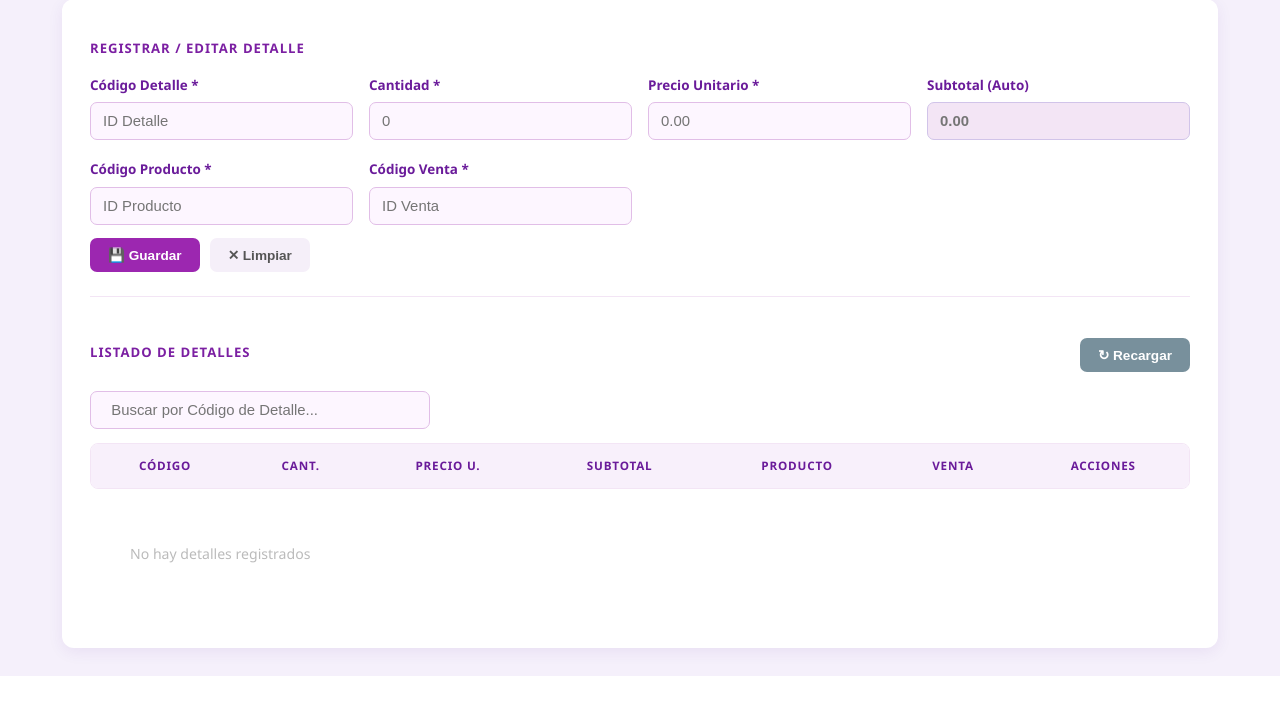
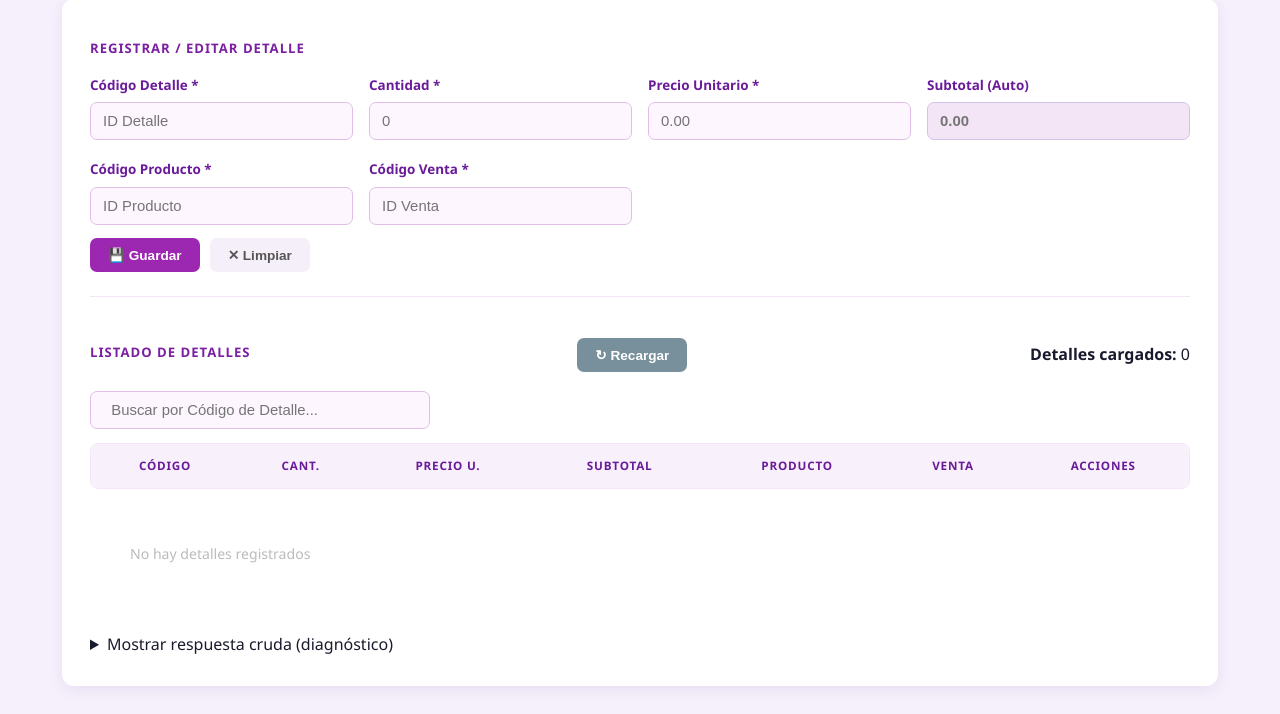
Before and after one commit to flopez-2025598/KinalApp, a Spring Boot app: page /detalleventa-view in a window 1280 px wide. Shown: the part 252-966 px from the top of the page. Before the commit the page ends 928 px from the top, so only its background shows below. Run offline with Spring Boot 4, Linux system fonts and the light colour scheme; the visitor is signed in with stand-in values (Sample User, id 1); data that the repository does not hold is empty; some of the project's set-up classes (security, data sources, template engines, error pages and the like) are left out, and stand-ins take their place.

Commit message:
feat: agregar búsqueda, hints de FK, subtotal automático y diagnóstico en DetalleVenta.html

```diff
--- a/src/main/resources/templates/DetalleVenta.html
+++ b/src/main/resources/templates/DetalleVenta.html
@@ -80,6 +80,9 @@
         <div class="table-header">
             <h2 class="section-title">Listado de Detalles</h2>
             <button class="btn btn--secondary" onclick="cargarDetalles()">↻ Recargar</button>
+            <div style="margin-left:16px; display:inline-block; vertical-align:middle;">
+                <strong>Detalles cargados:</strong> <span id="debugCount">—</span>
+            </div>
         </div>
 
         <div class="search-bar">
@@ -107,6 +110,13 @@
         <div class="empty-state" id="emptyState">
             <p>No hay detalles registrados</p>
         </div>
+
+        <div style="margin-top:12px;">
+            <details>
+                <summary>Mostrar respuesta cruda (diagnóstico)</summary>
+                <pre id="debugJson" style="max-height:300px; overflow:auto; white-space:pre-wrap; background:#fafafa; padding:12px; border-radius:6px;">(vacio)</pre>
+            </details>
+        </div>
     </section>
 
 </main>
@@ -123,6 +133,22 @@
 </div>
 
 <div class="toast" id="toast"></div>
-<script src="/js/DetalleVentas.js"></script>
+<script>
+    (function(){
+        function loadAndStart(){
+            console.debug('[DetalleVenta.html] cargando /js/DetalleVentas.js');
+            var s = document.createElement('script');
+            s.src = '/js/DetalleVentas.js';
+            s.onload = function(){
+                console.debug('[DetalleVenta.html] /js/DetalleVentas.js cargado');
+                try{ if(window.cargarDetalles) window.cargarDetalles(); }catch(e){console.error(e);}
+            };
+            s.onerror = function(){ console.error('No se pudo cargar /js/DetalleVentas.js'); };
+            document.body.appendChild(s);
+        }
+        if (document.readyState === 'loading') document.addEventListener('DOMContentLoaded', loadAndStart);
+        else loadAndStart();
+    })();
+</script>
 </body>
 </html>
```
